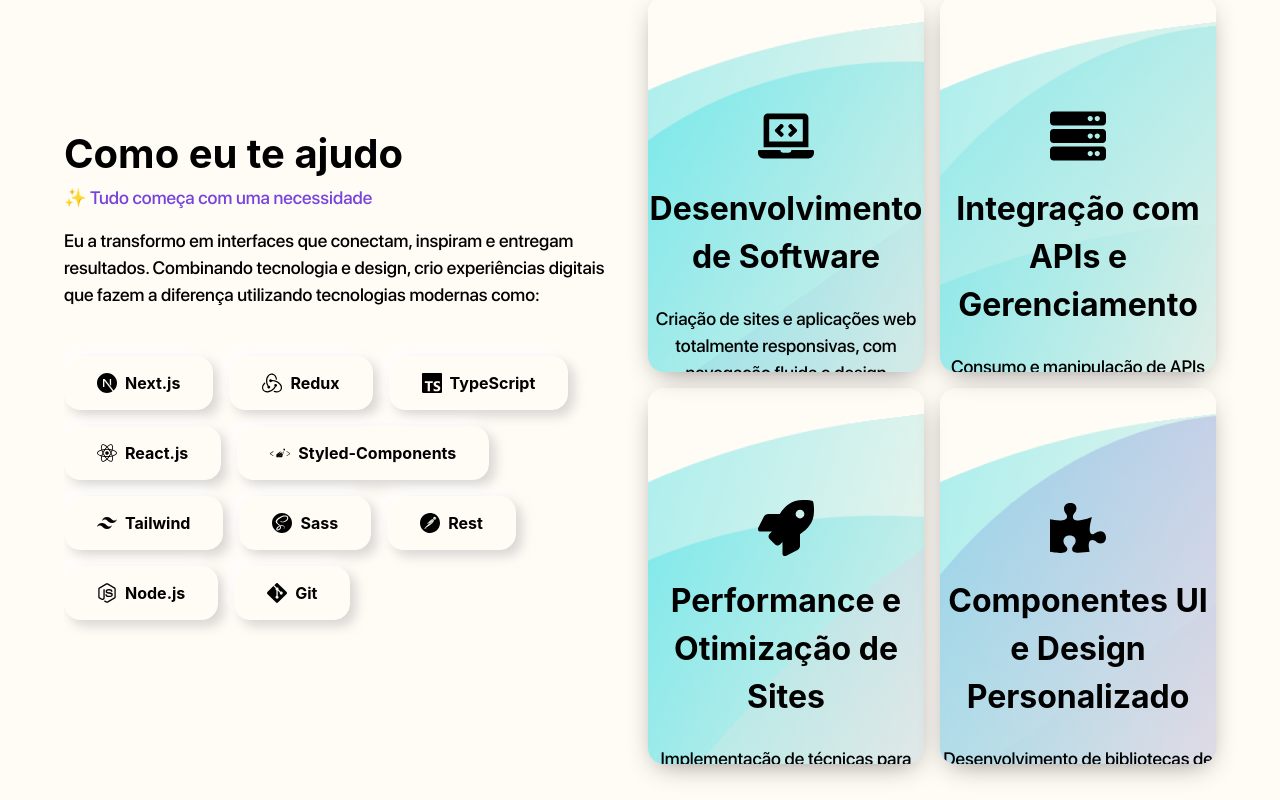
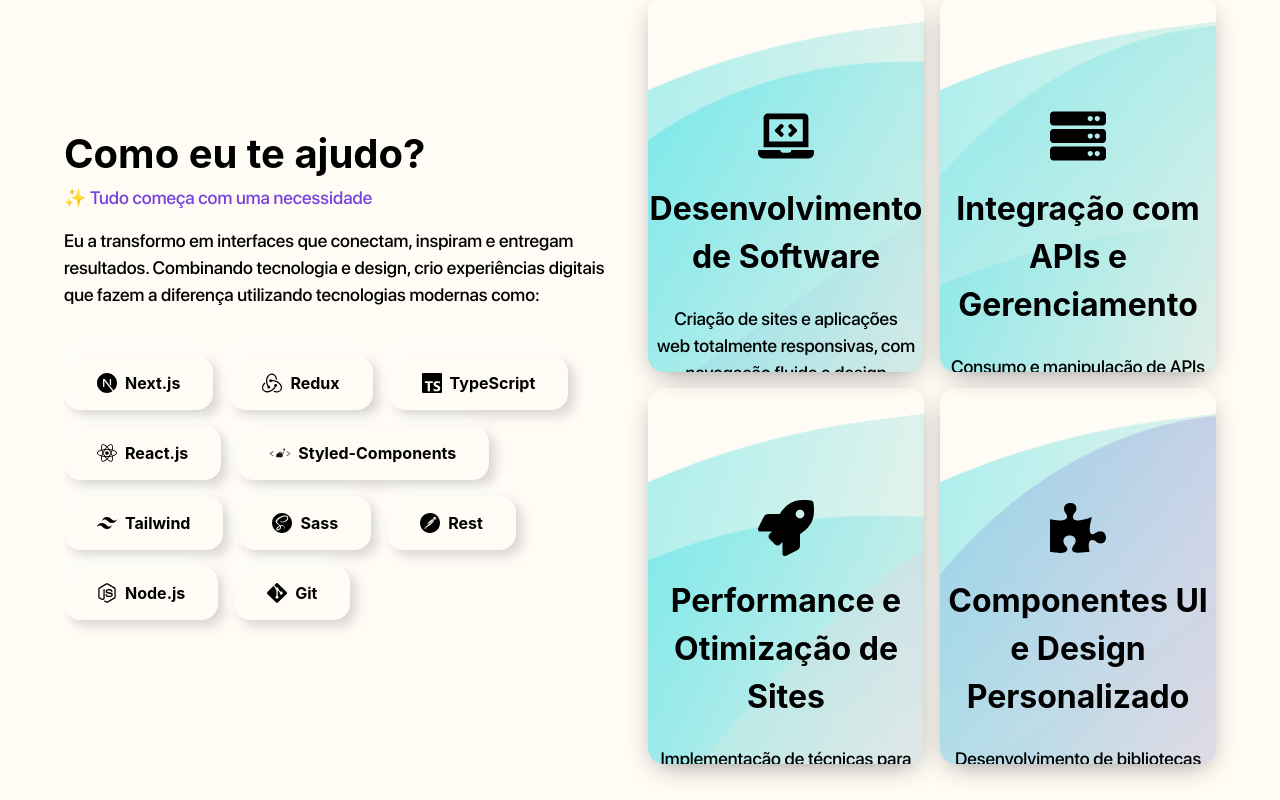
Before and after one commit to GabrielNBS/repository, a React (Create React App) app: page / in a window 1280 px wide. Shown: the part 820-1620 px from the top of the page. Built offline with nearby package versions, Linux system fonts and the light colour scheme; a web font is replaced by a local one.

Commit message:
style: Adds padding to paragraph in CardBox styles

```diff
--- a/src/Components/Card/styles.ts
+++ b/src/Components/Card/styles.ts
@@ -13,6 +13,7 @@
 
   p {
     color: ${(props) => props.theme.color.primary};
+    padding: 0 0.5rem;
   }
 
   .e-card {
--- a/src/Containers/About/index.tsx
+++ b/src/Containers/About/index.tsx
@@ -36,7 +36,7 @@
       <S.DescriptionContainer>
         <S.TextContainer>
           <Text data-aos="fade-right" as="h2" $variant="h2">
-            Como eu te ajudo
+            Como eu te ajudo?
           </Text>
           <Text as="h3" $variant="p" data-aos="fade-right" data-aos-duration="1200">
             ✨ Tudo começa com uma necessidade
```
